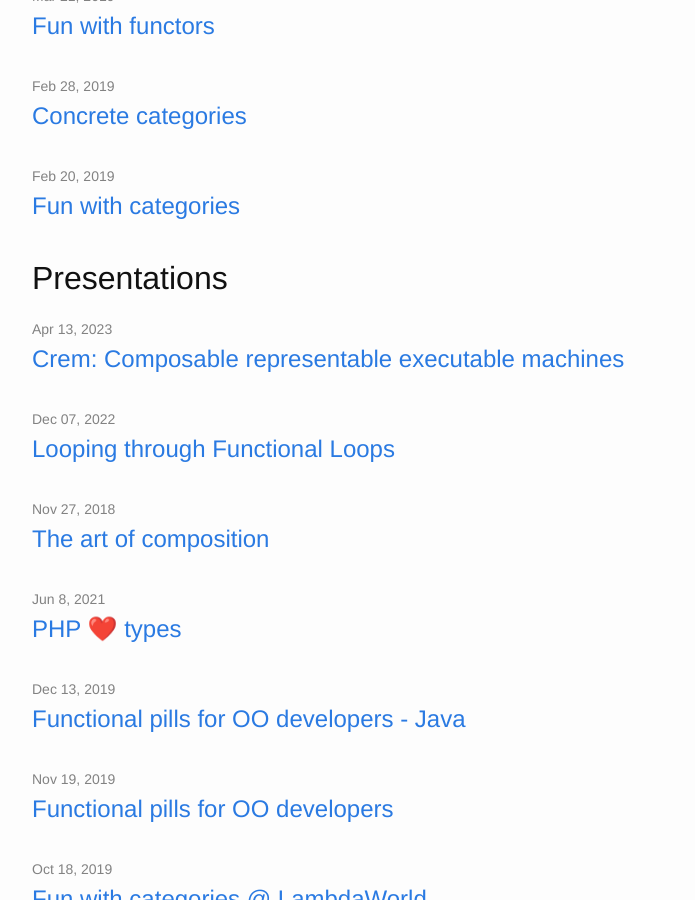
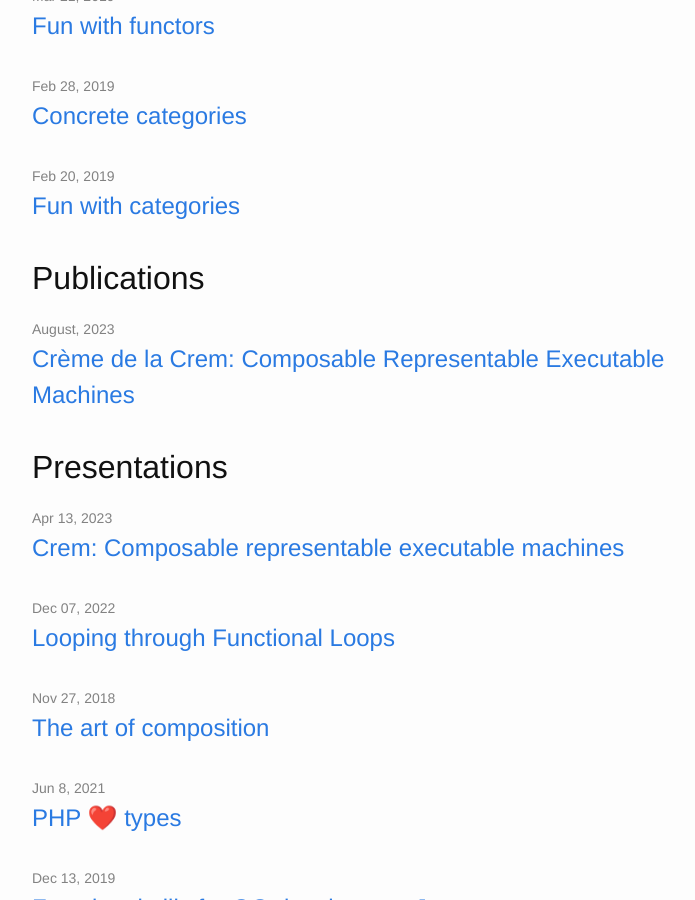
Before and after one commit to marcosh/marcosh.github.io, a Jekyll site: the page built from index.html, in a window 1280 px wide and 900 px high, scrolled down 2124 px. Shown: the whole window, without its empty margins (238-933 px from the left). Built offline with Jekyll 4.4.1, drawn with Linux system fonts in a browser that asks for light colours; nearby versions of some CDN libraries.

Commit message:
add publications section with creme de la crem

```diff
--- a/index.html
+++ b/index.html
@@ -32,6 +32,18 @@ layout: default
         </h2>
       </li>
     {% endfor %}
+  </ul>
+
+  <h1 class="page-heading">Publications</h1>
+
+  <ul class="post-list">
+    <li>
+        <span class="post-meta">August, 2023</span>
+
+        <h2>
+          <a class="post-link" href="https://dl.acm.org/doi/10.1145/3609025.3609480?cid=99660990271">Crème de la Crem: Composable Representable Executable Machines</a>
+        </h2>
+    </li>
   </ul>
 
   <h1 class="page-heading">Presentations</h1>
```
